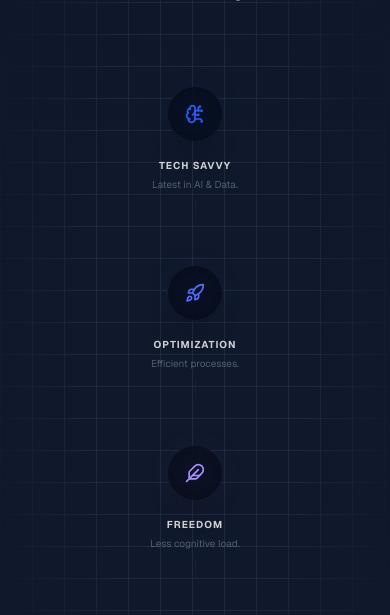
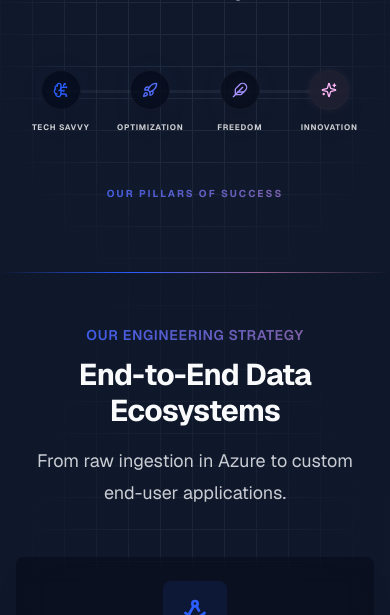
Before and after one commit to tovy-eu/tovy.eu-website, a Next.js app: page /en/ in a window 390 px wide. Shown: the part 953-1568 px from the top of the page. Built offline with nearby package versions, Linux system fonts and the light colour scheme; no server answers.

Commit message:
make sure that the values are always remaining horizontally aligned, no

```diff
--- a/src/components/landing/about-section.tsx
+++ b/src/components/landing/about-section.tsx
@@ -54,28 +54,28 @@ export function AboutSection({ dict }: { dict: Dictionary }) {
           </div>
         </ScrollReveal>
 
-        <div className="mt-20 relative mx-auto max-w-2xl">
-          {/* Thicker Connecting Line (Desktop) with synchronized sweep */}
-          <div className="absolute top-7 left-[10%] right-[10%] h-[3px] bg-white/5 hidden lg:block overflow-hidden rounded-full">
+        <div className="mt-16 md:mt-20 relative mx-auto max-w-3xl">
+          {/* Thicker Connecting Line (Always Horizontal) with synchronized sweep */}
+          <div className="absolute top-5 md:top-7 left-[8%] right-[8%] h-[3px] bg-white/5 overflow-hidden rounded-full">
             <div
-              className="absolute inset-y-0 w-1/3 bg-gradient-to-r from-transparent via-primary/30 to-transparent blur-md animate-kitt-line-sweep"
+              className="absolute inset-y-0 w-1/3 bg-gradient-to-r from-transparent via-primary/20 to-transparent blur-md animate-kitt-line-sweep"
             />
             <div
-              className="absolute inset-y-0 w-1/4 bg-white/10 blur-sm animate-kitt-line-sweep"
+              className="absolute inset-y-0 w-1/4 bg-white/5 blur-sm animate-kitt-line-sweep"
             />
           </div>
 
-          <div className="flex flex-col lg:flex-row items-start justify-between gap-8 lg:gap-0 relative z-10">
+          <div className="flex flex-row items-start justify-between relative z-10">
             {pillars.map((pillar, index) => (
               <ScrollReveal
                 key={pillar.title}
                 delay={`delay-[${index * 100}ms] duration-700`}
-                className="flex-1 w-full"
+                className="flex-1"
               >
-                <div className="group relative flex flex-col items-center text-center px-2">
-                  {/* Icon Circle */}
+                <div className="group relative flex flex-col items-center text-center px-1">
+                  {/* Icon Circle - Scaled for mobile */}
                   <div
-                    className="relative flex items-center justify-center w-14 h-14 rounded-full bg-card/60 backdrop-blur-md border border-white/5 shadow-xl transition-all duration-500 mb-4 overflow-visible"
+                    className="relative flex items-center justify-center w-10 h-10 md:w-14 md:h-14 rounded-full bg-card/60 backdrop-blur-md border border-white/5 shadow-xl transition-all duration-500 mb-3 md:mb-4 overflow-visible"
                     style={{ '--glow-color': pillar.color, color: pillar.color } as React.CSSProperties}
                   >
                     {/* Minimalistic Sequential Glow */}
@@ -90,32 +90,27 @@ export function AboutSection({ dict }: { dict: Dictionary }) {
                     <div className="absolute inset-0 rounded-full blur-md opacity-0 group-hover:opacity-20 bg-[var(--glow-color)] transition-opacity" />
 
                     {React.cloneElement(pillar.icon as React.ReactElement, {
-                      className: "h-5 w-5 relative z-10 transition-colors duration-300",
+                      className: "h-4 w-4 md:h-5 md:w-5 relative z-10 transition-colors duration-300",
                       style: { color: pillar.color }
                     })}
                   </div>
 
-                  {/* Text Content */}
-                  <div className="space-y-1">
-                    <h3 className="text-[10px] md:text-xs font-bold uppercase tracking-widest text-white/80">
+                  {/* Text Content - Responsive typography */}
+                  <div className="space-y-0.5 md:space-y-1">
+                    <h3 className="text-[8px] md:text-[10px] lg:text-xs font-bold uppercase tracking-widest text-white/80 leading-tight">
                       {pillar.title}
                     </h3>
-                    <p className="text-[10px] md:text-[11px] text-muted-foreground/60 leading-relaxed max-w-[120px] mx-auto">
+                    <p className="text-[8px] md:text-[10px] lg:text-[11px] text-muted-foreground/60 leading-tight max-w-[70px] md:max-w-[120px] mx-auto hidden sm:block">
                       {pillar.description}
                     </p>
                   </div>
-
-                  {/* Mobile Connector */}
-                  {index < pillars.length - 1 && (
-                    <div className="h-6 w-px bg-gradient-to-b from-white/5 to-transparent lg:hidden my-2" />
-                  )}
                 </div>
               </ScrollReveal>
             ))}
           </div>
         </div>
 
-        <ScrollReveal className="mt-16 text-center">
+        <ScrollReveal className="mt-12 md:mt-16 text-center">
           <h3 className="text-[10px] md:text-xs font-bold leading-7 bg-gradient-to-r from-primary to-[hsl(var(--accent-gradient-stop))] bg-clip-text text-transparent uppercase tracking-[0.2em]">
             {dict.about.pillarsTitle}
           </h3>
```
